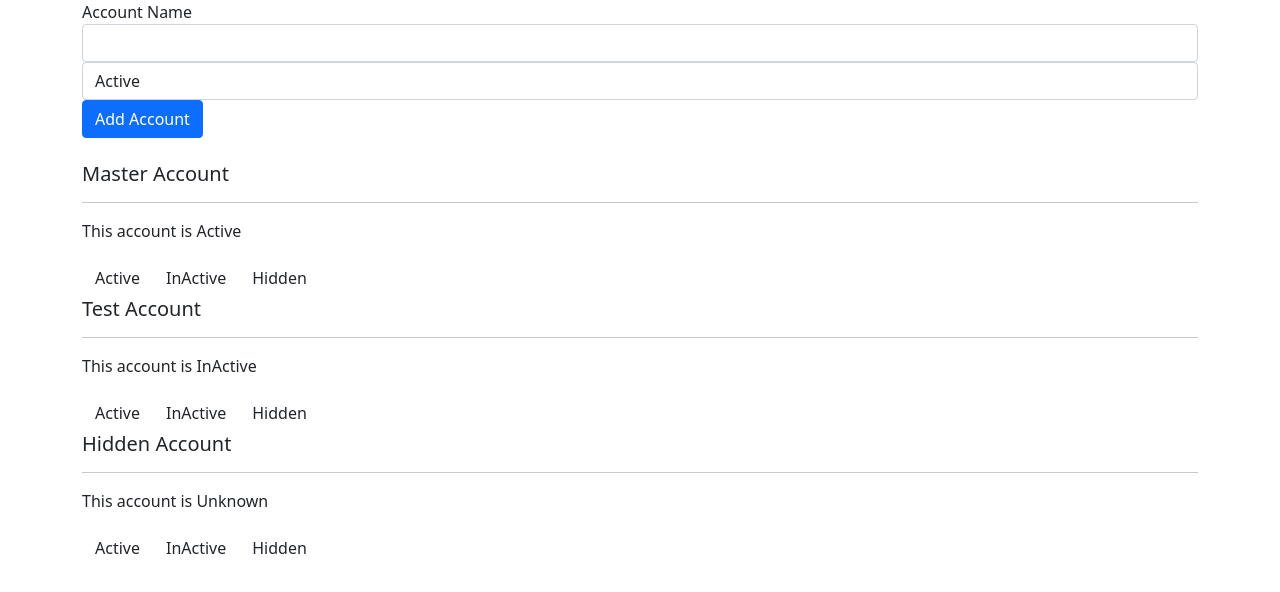
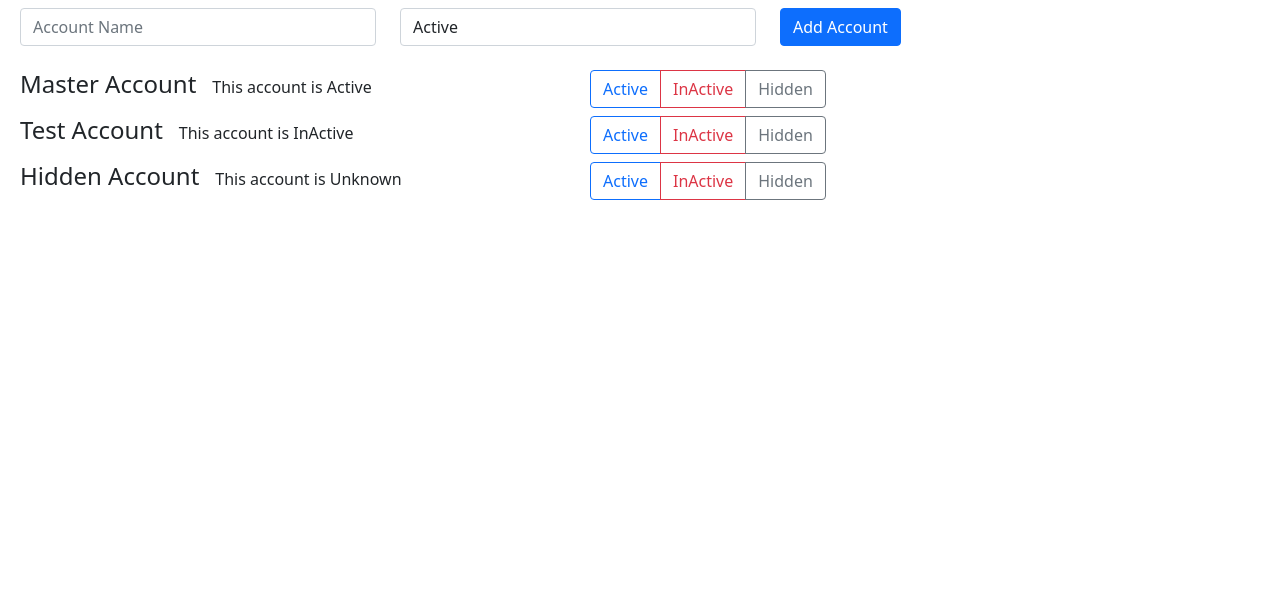
Before and after one commit to sanyagupta23/Angular, an Angular app in the folder my-app1/: page / in a window 1280 px wide. Shown: the top 592 px of the page. Built offline with nearby package versions, Linux system fonts and the light colour scheme.

Commit message:
Services Added

```diff
--- a/my-app1/src/app/accounts/account/account.component.html
+++ b/my-app1/src/app/accounts/account/account.component.html
@@ -1,16 +1,22 @@
-<div class="row">
+<div class="row mb-2">
   <div class="col">
-    <h5>{{ account.name }}</h5>
-    <hr />
-    <p>This account is {{ account.status }}</p>
-    <button class="btn btn-default" (click)="changeStatus('Active')">
+    <span class="h4">{{ account.name }}</span>
+    <span class="p-3">This account is {{ account.status }}</span>
+  </div>
+  <div class="col">
+    <div class="btn-group">
+      <button class="btn btn-outline-primary" (click)="changeStatus('Active')">
         Active
       </button>
-    <button class="btn btn-default" (click)="changeStatus('InActive')">
+      <button class="btn btn-outline-danger" (click)="changeStatus('InActive')">
         InActive
       </button>
-    <button class="btn btn-default" (click)="changeStatus('Hidden')">
+      <button
+        class="btn btn-outline-secondary"
+        (click)="changeStatus('Hidden')"
+      >
         Hidden
       </button>
     </div>
   </div>
+</div>
--- a/my-app1/src/app/accounts/account/account.component.ts
+++ b/my-app1/src/app/accounts/account/account.component.ts
@@ -1,11 +1,17 @@
 import { Component, EventEmitter, Input, OnInit, Output } from '@angular/core';
+import { LoggingService } from 'src/app/services/logging.service';
 
 @Component({
   selector: 'app-account',
   templateUrl: './account.component.html',
   styleUrls: ['./account.component.css'],
+  providers: [LoggingService],
 })
 export class AccountComponent implements OnInit {
+  constructor(private loggingService: LoggingService) {}
+
+  ngOnInit(): void {}
+
   @Input()
   account: {
     name: string;
@@ -21,12 +27,8 @@ export class AccountComponent implements OnInit {
     newStatus: string;
   }>();
 
-  constructor() {}
-
-  ngOnInit(): void {}
-
   changeStatus(status: string) {
     this.statusChanged.emit({ id: this.id, newStatus: status });
-    console.log('Account status changed, new Status: ' + status);
+    this.loggingService.logStatusChange(status);
   }
 }
--- a/my-app1/src/app/accounts/accounts.component.html
+++ b/my-app1/src/app/accounts/accounts.component.html
@@ -1,4 +1,4 @@
-<div class="container">
+<div class="container m-2">
   <div class="row">
     <div class="col">
       <app-new-account
--- a/my-app1/src/app/accounts/accounts.component.ts
+++ b/my-app1/src/app/accounts/accounts.component.ts
@@ -1,34 +1,24 @@
 import { Component, OnInit } from '@angular/core';
+import { AccountService } from '../services/account.service';
 
 @Component({
   selector: 'app-accounts',
   templateUrl: './accounts.component.html',
   styleUrls: ['./accounts.component.css'],
+  providers: [AccountService],
 })
 export class AccountsComponent implements OnInit {
-  accounts = [
-    {
-      name: 'Master Account',
-      status: 'Active',
-    },
-    {
-      name: 'Test Account',
-      status: 'InActive',
-    },
-    {
-      name: 'Hidden Account',
-      status: 'Unknown',
-    },
-  ];
-
-  constructor() {}
+  accounts: { name: string; status: string }[] = [];
+  constructor(private accountService: AccountService) {
+    this.accounts = this.accountService.accounts;
+  }
 
   ngOnInit(): void {}
 
   onAccountAdded(newAccount: { name: string; status: string }) {
-    this.accounts.push(newAccount);
+    this.accountService.addAccount(newAccount.name, newAccount.status);
   }
   onStatusChanged(updateInfo: { id: number; newStatus: string }) {
-    this.accounts[updateInfo.id].status = updateInfo.newStatus;
+    this.accountService.updateStatus(updateInfo.id, updateInfo.newStatus);
   }
 }
--- a/my-app1/src/app/accounts/new-account/new-account.component.html
+++ b/my-app1/src/app/accounts/new-account/new-account.component.html
@@ -1,16 +1,20 @@
 <div class="row">
   <div class="col">
-    <div class="form-group">
-      <label>Account Name</label>
-      <input type="text" class="form-control" #accountName />
+    <input
+      type="text"
+      class="form-control"
+      #accountName
+      placeholder="Account Name"
+    />
   </div>
-    <div class="form-group">
+  <div class="col">
     <select id="" class="form-control" #status>
       <option value="Active">Active</option>
       <option value="InActive">InActive</option>
       <option value="Hidden">Hidden</option>
     </select>
   </div>
+  <div class="col">
     <button
       class="btn btn-primary"
       (click)="onCreateAccount(accountName.value, status.value)"
--- a/my-app1/src/app/accounts/new-account/new-account.component.ts
+++ b/my-app1/src/app/accounts/new-account/new-account.component.ts
@@ -1,12 +1,14 @@
 import { Component, EventEmitter, OnInit, Output } from '@angular/core';
+import { LoggingService } from 'src/app/services/logging.service';
 
 @Component({
   selector: 'app-new-account',
   templateUrl: './new-account.component.html',
   styleUrls: ['./new-account.component.css'],
+  providers: [LoggingService],
 })
 export class NewAccountComponent implements OnInit {
-  constructor() {}
+  constructor(private loggingService: LoggingService) {}
 
   ngOnInit(): void {}
 
@@ -18,6 +20,6 @@ export class NewAccountComponent implements OnInit {
       name: accountName,
       status: status,
     });
-    console.log('Account created...');
+    this.loggingService.logAccountCreated(accountName, status);
   }
 }
--- /dev/null
+++ b/my-app1/src/app/services/account.service.ts
@@ -0,0 +1,24 @@
+export class AccountService {
+    accounts = [
+      {
+        name: 'Master Account',
+        status: 'Active',
+      },
+      {
+        name: 'Test Account',
+        status: 'InActive',
+      },
+      {
+        name: 'Hidden Account',
+        status: 'Unknown',
+      },
+    ];
+
+    addAccount(name: string, status: string) {
+      this.accounts.push({ name: name, status: status });
+    }
+
+    updateStatus(id: number, status: string) {
+      this.accounts[id].status = status;
+    }
+  }
--- /dev/null
+++ b/my-app1/src/app/services/logging.service.ts
@@ -0,0 +1,8 @@
+export class LoggingService {
+    logStatusChange(status: string) {
+      console.log('Account status changed to ' + status);
+    }
+    logAccountCreated(name: string, status: string) {
+      console.log('Account created ' + name + ', ' + status);
+    }
+  }
```
Lines whose indentation alone changed are shown as unchanged.
